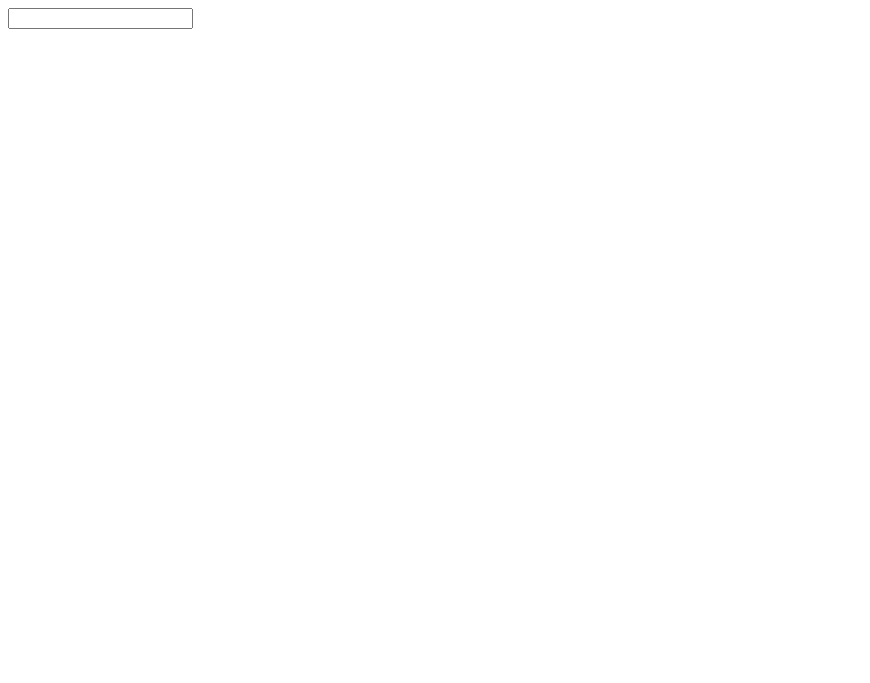
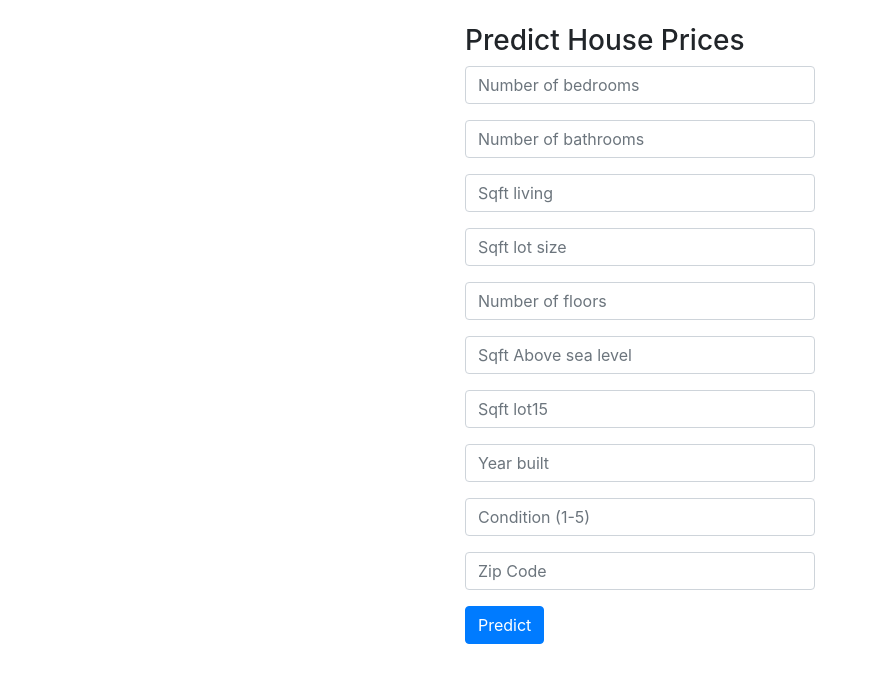
Before and after one commit to ghaffaru/house-price-prediction, a Flask app: page / in a window 1280 px wide. Before the commit the part shown is almost empty. Shown: the top 683 px of the page, without its empty margins (0-870 px from the left). Run offline with Flask 2, Linux system fonts and the light colour scheme; some libraries are stand-ins or nearby versions.

Commit message:
saved model and used

```diff
--- a/app.py
+++ b/app.py
@@ -1,9 +1,23 @@
 from flask import Flask, render_template, request
+from form import PredictionForm
+import pandas as pd
+import numpy as np
+import joblib
 
 app = Flask(__name__)
 
+app.config['SECRET_KEY'] = '15d1a4704a23a032d3695927a8e3dff5'
+
 @app.route('/',methods=['GET','POST'])
 def home():
-    return render_template('index.html')
+    form = PredictionForm()
+    if form.validate_on_submit():
+        data = [form.bedrooms.data, form.bathrooms.data, form.sqft_living.data, form.sqft_lot.data,
+                form.floors.data, form.sqft_above.data, form.sqft_lot15.data, form.yr_built.data,
+                form.condition.data, form.zipcode.data]
+        model = joblib.load('model.joblib')
+        result = model.predict([data])
+        return str(result).strip('[]')
+    return render_template('index.html', form=form)
 
 app.run(debug=True)
--- /dev/null
+++ b/form.py
@@ -0,0 +1,17 @@
+from flask_wtf import FlaskForm
+from wtforms import IntegerField, SubmitField
+from wtforms.validators import DataRequired
+
+
+class PredictionForm(FlaskForm):
+    bedrooms = IntegerField('Bedrooms', validators=[DataRequired()])
+    bathrooms = IntegerField('Bathrooms', validators=[DataRequired()])
+    sqft_living = IntegerField('Sqtf living', validators=[DataRequired()])
+    sqft_lot = IntegerField('Sqft lot', validators=[DataRequired()])
+    floors = IntegerField('Floors', validators=[DataRequired()])
+    sqft_above = IntegerField('Sqft above', validators=[DataRequired()])
+    sqft_lot15 = IntegerField('Sqft lot15', validators=[DataRequired()])
+    yr_built = IntegerField('Yr built', validators=[DataRequired()])
+    condition = IntegerField('Condition', validators=[DataRequired()])
+    zipcode = IntegerField('Zip code', validators=[DataRequired()])
+    submit = SubmitField('Predict')
--- a/templates/index.html
+++ b/templates/index.html
@@ -2,11 +2,63 @@
 
 <html>
     <head>
-
+        <link rel="stylesheet" href="https://stackpath.bootstrapcdn.com/bootstrap/4.3.1/css/bootstrap.min.css" integrity="sha384-ggOyR0iXCbMQv3Xipma34MD+dH/1fQ784/j6cY/iJTQUOhcWr7x9JvoRxT2MZw1T" crossorigin="anonymous">
+        <title>
+            House Price Predictions
+        </title>
     </head>
     <body>
-        <form>
-            <input type="text" />
-        </form>
+    <br />
+
+        <div class="container">
+
+            <div class="row">
+            <div class="col-md-4">
+            </div>
+            <div class="col-md-4">
+             <h3> Predict House Prices</h3>
+            <form method="POST" action="">
+                {{ form.hidden_tag() }}
+                <div class="form-group">
+                    {{ form.bedrooms(class="form-control", placeholder='Number of bedrooms')}}
+                </div>
+                <div class="form-group">
+                    {{ form.bathrooms(class="form-control", placeholder="Number of bathrooms")}}
+                </div>
+                <div class="form-group">
+                    {{ form.sqft_living(class="form-control", placeholder='Sqft living')}}
+                </div>
+                <div class="form-group">
+                    {{ form.sqft_lot(class="form-control", placeholder='Sqft lot size')}}
+                </div>
+                <div class="form-group">
+                    {{ form.floors(class="form-control", placeholder='Number of floors')}}
+                </div>
+                <div class="form-group">
+                    {{ form.sqft_above(class="form-control", placeholder="Sqft Above sea level")}}
+                </div>
+                <div class="form-group">
+                    {{ form.sqft_lot15(class="form-control",placeholder="Sqft lot15")}}
+                </div>
+                <div class="form-group">
+                    {{ form.yr_built(class="form-control", placeholder="Year built")}}
+                </div>
+                <div class="form-group">
+                    {{ form.condition(class="form-control", placeholder="Condition (1-5)")}}
+                </div>
+                <div class="form-group">
+                      {{ form.zipcode(class="form-control", placeholder="Zip Code")}}
+                </div>
+                    {{ form.submit(class="btn btn-primary")}}
+            </form>
+            </div>
+            <div class="col-md-4">
+
+            </div>
+        </div>
+        <script src="https://code.jquery.com/jquery-3.3.1.slim.min.js" integrity="sha384-q8i/X+965DzO0rT7abK41JStQIAqVgRVzpbzo5smXKp4YfRvH+8abtTE1Pi6jizo" crossorigin="anonymous"></script>
+        <script src="https://cdnjs.cloudflare.com/ajax/libs/popper.js/1.14.7/umd/popper.min.js" integrity="sha384-UO2eT0CpHqdSJQ6hJty5KVphtPhzWj9WO1clHTMGa3JDZwrnQq4sF86dIHNDz0W1" crossorigin="anonymous"></script>
+        <script src="https://stackpath.bootstrapcdn.com/bootstrap/4.3.1/js/bootstrap.min.js" integrity="sha384-JjSmVgyd0p3pXB1rRibZUAYoIIy6OrQ6VrjIEaFf/nJGzIxFDsf4x0xIM+B07jRM" crossorigin="anonymous"></script>
     </body>
+
 </html>
```
Also changed, not shown: model.py (+8 -5 lines), 1 other file.
